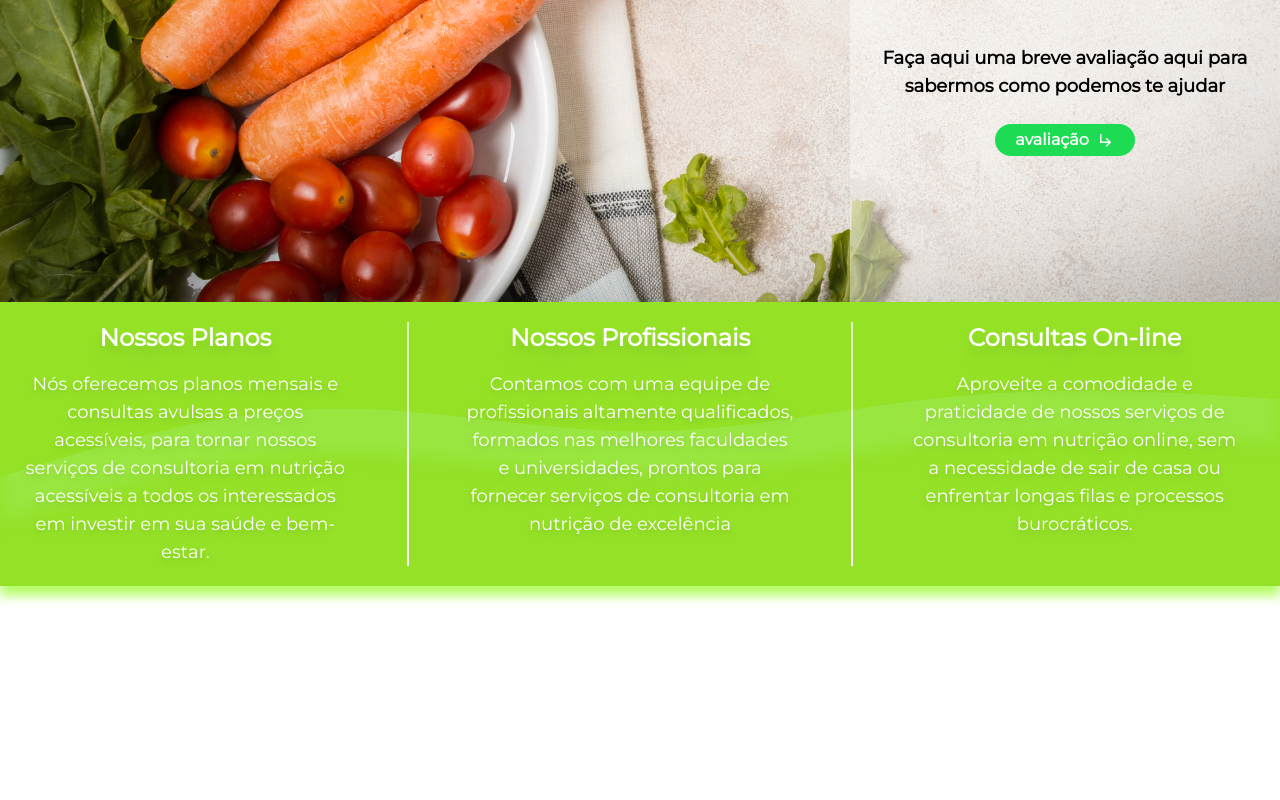
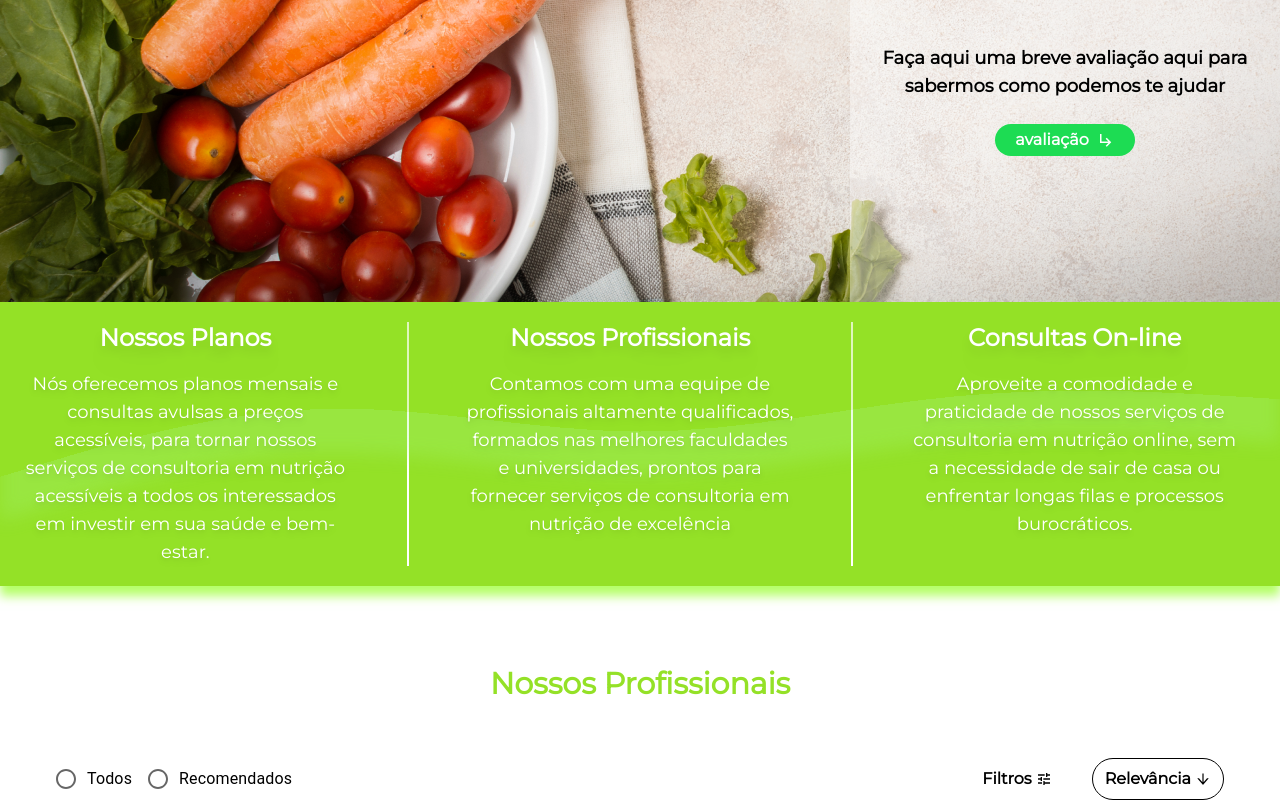
Before and after one commit to Connect-Health/Front-end, a React (Vite) app in the folder Connect Health/: page / in a window 1280 px wide. Shown: the part 348-1148 px from the top of the page. Before the commit the page ends 982 px from the top, so only its background shows below. Built offline with nearby package versions, Linux system fonts and the light colour scheme.

Commit message:
filtros OK

```diff
--- /dev/null
+++ b/Connect Health/src/Nutricao/Components/Filtros.jsx
@@ -0,0 +1,102 @@
+import React from 'react'
+import Radio from "@mui/material/Radio"
+import RadioGroup from '@mui/material/RadioGroup';
+import FormControl from '@mui/material/FormControl';
+import FormControlLabel from '@mui/material/FormControlLabel';
+import Menu from "@mui/material/Menu"
+import MenuItem from "@mui/material/MenuItem"
+import { useState } from 'react';
+import Backdrop from '@mui/material/Backdrop';
+import CircularProgress from '@mui/material/CircularProgress';
+
+import { MdTune } from "react-icons/md"
+import { AiOutlineArrowDown } from "react-icons/ai"
+
+
+const Filtros = () => {
+    const [open, setOpen] = useState(null)
+
+    const close = () => {
+        setOpen(null)
+    }
+
+    const handleClick = (event) => {
+        setOpen(event.currentTarget)
+    }
+
+    const [backdrop, setBackdrop] = useState(false)
+    const handleClose = () => {
+        setBackdrop(false);
+      };
+    const handleOpen = () => {
+        setBackdrop(true);
+    };
+
+  return (
+    <div className='mt-20'>
+        <h2 className='text-center text-nutri font-bold text-3xl mb-14'>
+            Nossos Profissionais
+        </h2>
+
+        <div  className='flex justify-between mx-14'>
+            <div className='flex items-center'>
+                <FormControl>
+                <RadioGroup
+                    row
+                    aria-labelledby="demo-row-radio-buttons-group-label"
+                    name="row-radio-buttons-group"
+                >
+                     <FormControlLabel  value="todos" control={<Radio />} label="Todos"  />
+                    <FormControlLabel value="recomendados" control={<Radio />} label="Recomendados" />
+                </RadioGroup>
+                </FormControl>
+
+
+            </div>
+
+            <div className='flex gap-10'>
+                <button onClick={handleOpen} className='flex items-center font-semibold gap-1'>
+                    Filtros
+                    <MdTune />
+                </button>
+
+                <Backdrop
+                    sx={{ color: '#fff', zIndex: (theme) => theme.zIndex.drawer + 1 }}
+                    open={backdrop}
+                    onClick={handleClose}
+                >
+                    <CircularProgress color="inherit" />
+                </Backdrop>
+
+                <button onClick={(e) => handleClick(e)} className='flex items-center font-semibold border py-0.5 px-3 rounded-3xl gap-1'>
+                    Relevância
+                    <AiOutlineArrowDown />
+
+                </button>
+
+                <Menu
+                    anchorEl={open}
+                    open={open}
+                    onClose={close}
+                >
+                    <MenuItem onClick={() => {
+                        close()
+                    }}>Melhores avaliados</MenuItem>
+                    <MenuItem onClick={() => {
+                        close()
+                    }}>Menor Preço</MenuItem>
+                    <MenuItem onClick={() => {
+                        close()
+                    }}>Maior Preço</MenuItem>
+                </Menu>
+
+
+            </div>
+        </div>
+
+
+    </div>
+  )
+}
+
+export default Filtros
--- a/Connect Health/src/Nutricao/Nutricao.jsx
+++ b/Connect Health/src/Nutricao/Nutricao.jsx
@@ -2,12 +2,16 @@ import React from 'react'
 
 import HomeNutri from './Components/HomeNutri'
 import Detalhes from './Components/Detalhes'
+import Filtros from './Components/Filtros'
 
 const Nutricao = () => {
   return (
     <div>
       <HomeNutri />
       <Detalhes />
+      <Filtros />
+
+
     </div>
   )
 }
```
Also changed, not shown: package.json (added, +7 -0 lines), 1 other file (tests, documents, lock files or other folders).
